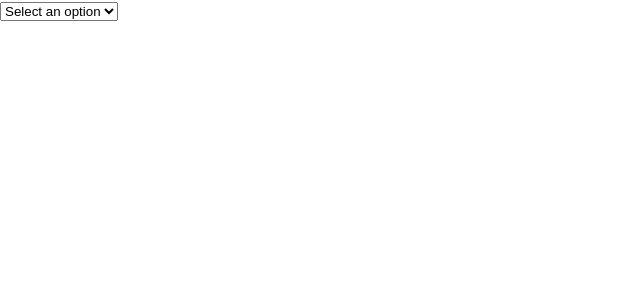
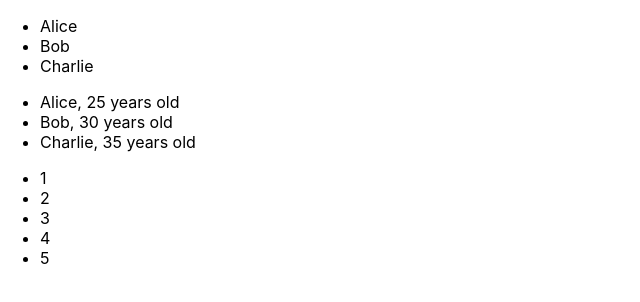
Before and after one commit to Taheer10/React-With-Typescript-Fundamentals, a React (Create React App) app: page / in a window 1280 px wide. Shown: the top 302 px of the page, without its empty margins (0-640 px from the left). Built offline with nearby package versions, Linux system fonts and the light colour scheme; the HTML template or start-up script is replaced by a standard one.

Commit message:
List and Keys Easy  Examples

```diff
--- a/src/App.tsx
+++ b/src/App.tsx
@@ -1,12 +1,14 @@
 import React from "react";
-import Hard01 from "./topics/05 Conditional Rendering and Handling Lists/03Hard/Hard01";
-import Hard02 from "./topics/05 Conditional Rendering and Handling Lists/03Hard/Hard02";
+import Easy01 from "./topics/06 List and Keys/01Easy/Easy01";
+import Easy02 from "./topics/06 List and Keys/01Easy/Easy02";
+import Easy03 from "./topics/06 List and Keys/01Easy/Easy03";
 
 const App = () => {
   return (
     <>
-      {/* <Hard01 /> */}
-      <Hard02 />
+      <Easy01 />
+      <Easy02 />
+      <Easy03 />
     </>
   );
 };
--- /dev/null
+++ b/src/topics/06 List and Keys/01Easy/Easy01.tsx
@@ -0,0 +1,15 @@
+import React from "react";
+
+const Easy01 = () => {
+  const names = ["Alice", "Bob", "Charlie"];
+
+  return (
+    <ul>
+      {names.map((name, index) => (
+        <li key={index}>{name}</li>
+      ))}
+    </ul>
+  );
+};
+
+export default Easy01;
--- /dev/null
+++ b/src/topics/06 List and Keys/01Easy/Easy02.tsx
@@ -0,0 +1,27 @@
+import React from "react";
+
+interface Person {
+  id: number;
+  name: string;
+  age: number;
+}
+
+const Easy02 = () => {
+  const people: Person[] = [
+    { id: 1, name: "Alice", age: 25 },
+    { id: 2, name: "Bob", age: 30 },
+    { id: 3, name: "Charlie", age: 35 },
+  ];
+  console.log(people);
+  return (
+    <ul>
+      {people.map((person) => (
+        <li key={person.id}>
+          {person.name}, {person.age} years old
+        </li>
+      ))}
+    </ul>
+  );
+};
+
+export default Easy02;
--- /dev/null
+++ b/src/topics/06 List and Keys/01Easy/Easy03.tsx
@@ -0,0 +1,20 @@
+import React from "react";
+
+const Easy03 = () => {
+  const count = 5;
+  const numbers = [];
+
+  for (let i = 1; i <= count; i++) {
+    numbers.push(i);
+  }
+
+  return (
+    <ul>
+      {numbers.map((number) => (
+        <li key={number}>{number}</li>
+      ))}
+    </ul>
+  );
+};
+
+export default Easy03;
```
